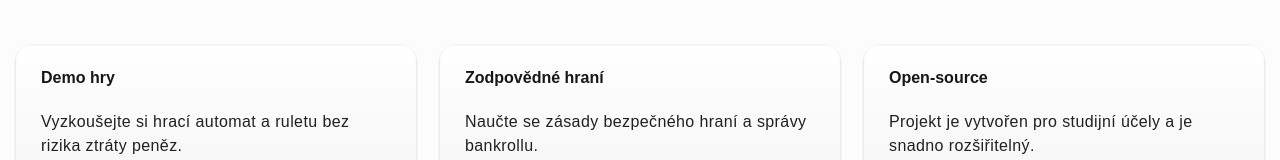
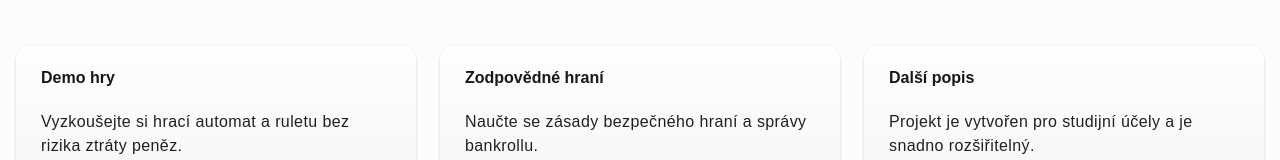
Before and after one commit to mrxelnag/czu-projekt, a React (Vite) app: page / in a window 1280 px wide. Shown: the part 484-644 px from the top of the page. Built offline with nearby package versions, Linux system fonts and the light colour scheme; no server answers.

Commit message:
opravy chyb

```diff
--- a/src/api/spin/slot.ts
+++ b/src/api/spin/slot.ts
@@ -61,7 +61,7 @@ export const useSpinSlotMachine = () => {
       //   });
       // } else {
       //   toast.info(`Kolo dokončeno`, {
-      //     description: `Nevyhráli jste. Zkuste to znovu!`,
+      //     description: `Nevyhráli jste.  Zkuste to znovu!`,
       //   });
       // }
     },
--- a/src/components/page-components/games/slot.tsx
+++ b/src/components/page-components/games/slot.tsx
@@ -177,9 +177,6 @@ const SlotMachine = () => {
                 winningRows={winningRows}
               />
             </motion.div>
-
-            {/* Result Display */}
-            {result && <ResultDisplay result={result} />}
           </div>
         </div>
 
@@ -249,6 +246,7 @@ const SlotMachine = () => {
             )}
           </motion.button>
         </motion.div>
+        {result && <ResultDisplay result={result} />}
         <div className="order-1 lg:order-2">
           <Paytable />
         </div>
--- a/src/components/page-components/status-page/error-page.tsx
+++ b/src/components/page-components/status-page/error-page.tsx
@@ -30,7 +30,9 @@ export default function ErrorPage({ error }: ErrorComponentProps) {
                 {error.message}
               </p>
             )}
-            <a className="w-full">Zpět na hlavní stránku</a>
+            <a href="/" className="w-full">
+              Zpět na hlavní stránku
+            </a>
           </CardContent>
         </Card>
       </div>
--- a/src/routes/(landing)/_landing.index.tsx
+++ b/src/routes/(landing)/_landing.index.tsx
@@ -59,7 +59,7 @@ function Features() {
       desc: "Naučte se zásady bezpečného hraní a správy bankrollu.",
     },
     {
-      title: "Open‑source",
+      title: "Další popis",
       desc: "Projekt je vytvořen pro studijní účely a je snadno rozšiřitelný.",
     },
   ] as const;
--- a/src/routes/(login)/_layout.tsx
+++ b/src/routes/(login)/_layout.tsx
@@ -20,7 +20,7 @@ function RouteComponent() {
   return (
     <div className="bg-background flex min-h-svh flex-col items-center justify-center p-6 md:p-10">
       <a
-        href={import.meta.env.VITE_PROD_APP_URL}
+        href={"/"}
         className={buttonVariants({
           variant: "secondary",
           className: "absolute top-2 left-2 md:top-6 md:left-6",
```
